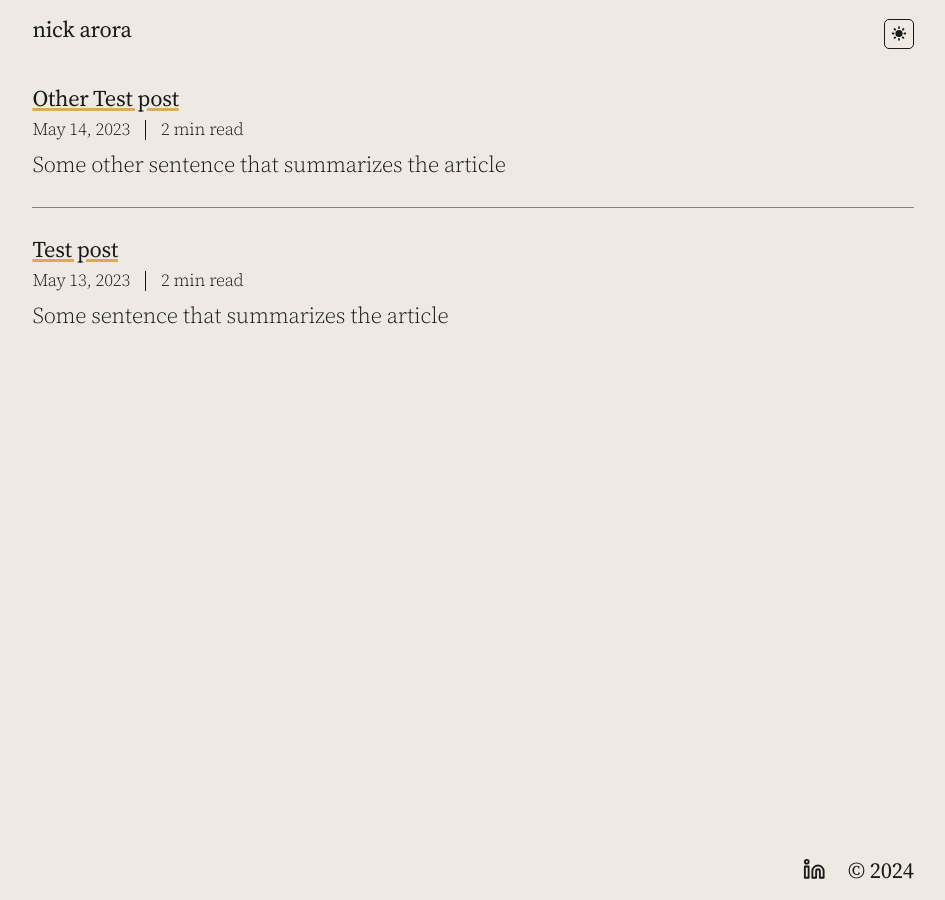
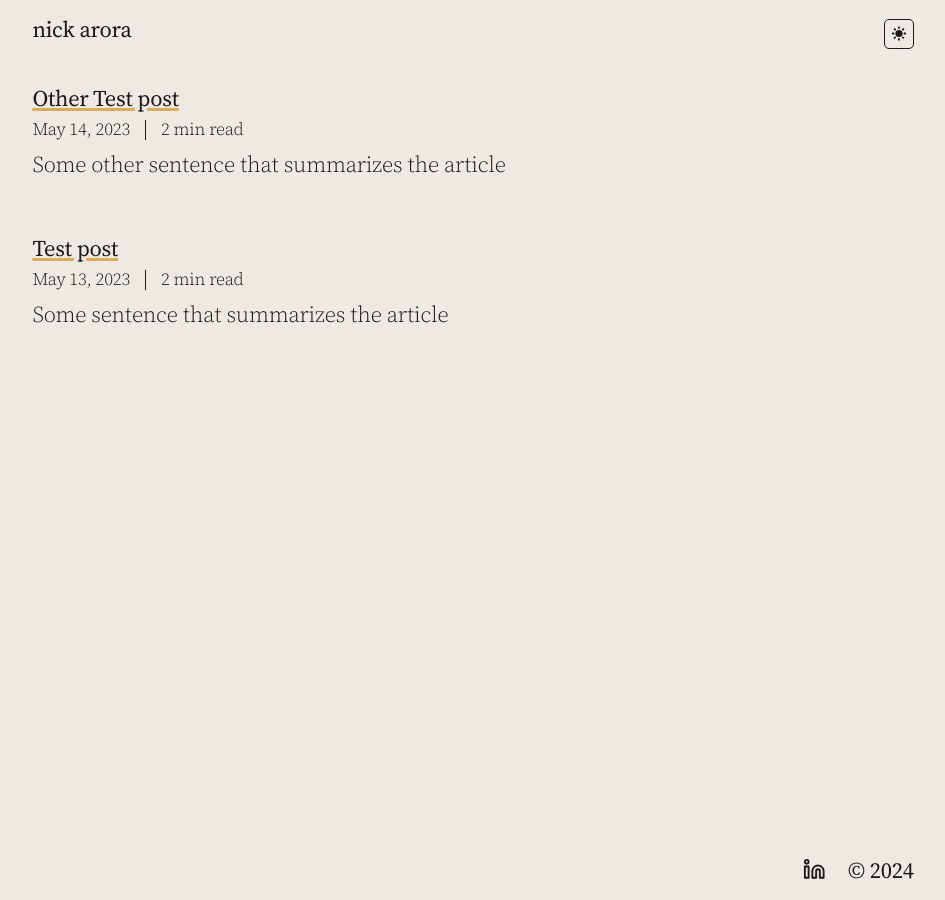
Before and after one commit to nickarora/nickarora.github.io, a Jekyll site: the page built from _app/_pages/index.html, in a window 1280 px wide. Shown: the whole page, without its empty margins (167-1112 px from the left). Built offline with Jekyll 4.4.1, drawn with Linux system fonts in a browser that asks for light colours.

Commit message:
Post previews are not separated by a divider

```diff
--- a/_app/_sass/posts.scss
+++ b/_app/_sass/posts.scss
@@ -24,10 +24,6 @@
       font-weight: var(--fw-1);
       margin-top: -0.25em;
     }
-  }
-
-  li + li {
-    border-top: 1px solid color-mix(in srgb, var(--clr-foreground) 50%, var(--clr-background));
   }
 }
 
```
